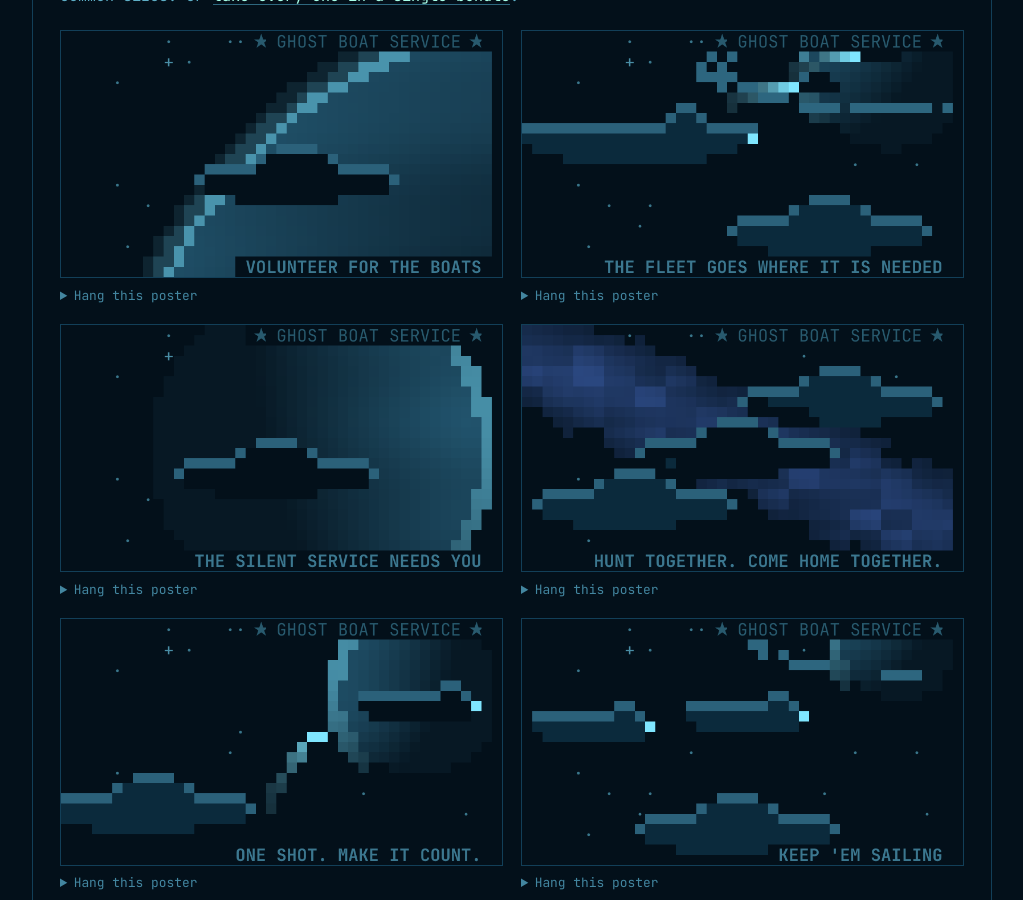
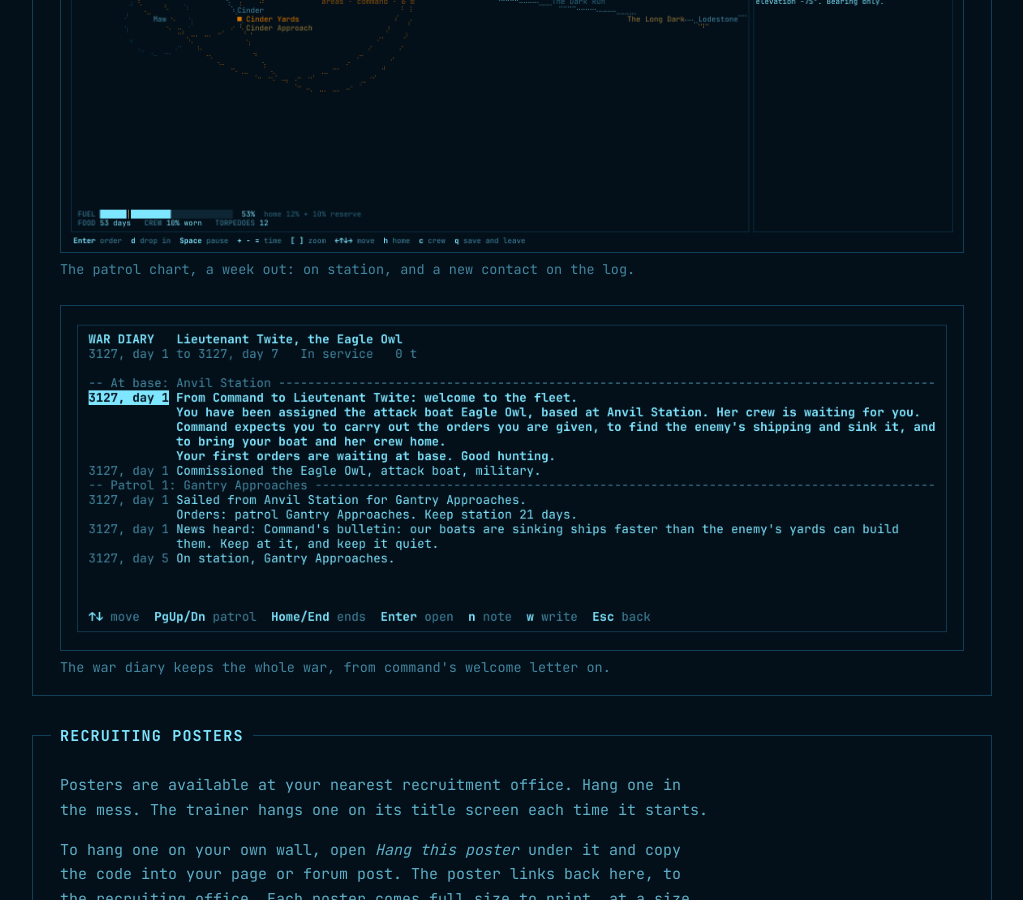
Before and after one commit to agiacalone/ghostboat, a Jekyll site: the page built from index.html, in a window 1280 px wide and 900 px high, scrolled down 4272 px. Shown: the whole window, without its empty margins (128-1151 px from the left). Built offline with Jekyll 4.4.1, drawn with Linux system fonts in a browser that asks for light colours; some of the changed text lies outside the part shown.

Commit message:
The career's chart and diary on the site, and two retro themes
Co-Authored-By: Claude Opus 5.5 <noreply@anthropic.com>
Claude-Session: https://claude.ai/code/session_01LMsLD8JpZJQjdx6PZqxKxg

```diff
--- a/index.html
+++ b/index.html
@@ -70,6 +70,14 @@ title: Fleet Tactical Trainer
     <li><strong>Rank is command's opinion</strong> of your patrols. Do well and it may offer you a better boat.</li>
     <li><strong>Every war keeps a diary,</strong> written out as plain text and Markdown when it ends. Iron mode, if you want it, means no reloads.</li>
   </ul>
+  <figure>
+    <a href="{{ '/screenshots/career-chart.png' | relative_url }}"><img src="{{ '/screenshots/career-chart.png' | relative_url }}" alt="The patrol chart a week into a first patrol: the boat on station in Gantry Approaches, the traffic lanes and hunter areas from command, two old contact reports, Drift Station, and a new contact on the log" loading="lazy" width="1832" height="1036"></a>
+    <figcaption>The patrol chart, a week out: on station, and a new contact on the log.</figcaption>
+  </figure>
+  <figure>
+    <a href="{{ '/screenshots/career-diary.png' | relative_url }}"><img src="{{ '/screenshots/career-diary.png' | relative_url }}" alt="The war diary a week in: command's welcome letter, the boat commissioned, sailing for Gantry Approaches, the news heard, and on station" loading="lazy" width="1112" height="424"></a>
+    <figcaption>The war diary keeps the whole war, from command's welcome letter on.</figcaption>
+  </figure>
 </section>
 
 <section class="window" aria-labelledby="posters">
@@ -133,6 +141,16 @@ title: Fleet Tactical Trainer
     <a href="{{ '/screenshots/via-lactea.png' | relative_url }}"><img src="{{ '/screenshots/via-lactea.png' | relative_url }}" alt="The Via Lactea theme, one of five light ones: a convoy hunt in dark bronze on pale verdigris, the contacts tagged in ochre and the convoy's trace dark on a pale waterfall" loading="lazy" width="1832" height="1036"></a>
     <figcaption>Via Lactea, one of the five light themes.</figcaption>
   </figure>
+  <div class="pair">
+    <figure>
+      <a href="{{ '/screenshots/breadbin.png' | relative_url }}"><img src="{{ '/screenshots/breadbin.png' | relative_url }}" alt="The Breadbin theme, after the C64: the same convoy hunt in pale blue on deep violet" loading="lazy" width="1832" height="1036"></a>
+      <figcaption>Breadbin, for the C64 crowd.</figcaption>
+    </figure>
+    <figure>
+      <a href="{{ '/screenshots/pf3.png' | relative_url }}"><img src="{{ '/screenshots/pf3.png' | relative_url }}" alt="The PF3 theme, after the IBM 3270's green screen: the same convoy hunt in phosphor green on black" loading="lazy" width="1832" height="1036"></a>
+      <figcaption>PF3, a 3270's green screen.</figcaption>
+    </figure>
+  </div>
 </section>
 
 <section class="window" id="requisition" aria-labelledby="req">
```
Also changed, not shown: README.md, screenshots/breadbin.png (added), screenshots/career-chart.png (added), screenshots/career-diary.png (added), screenshots/pf3.png (added).
